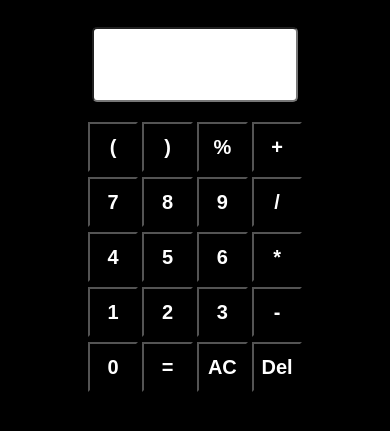
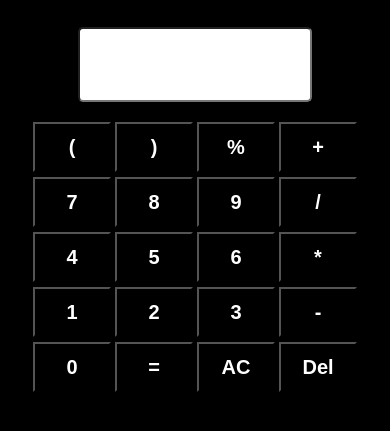
Before and after one commit to Bishop-bb/Calculator, a plain HTML site: page index.html in a window 390 px wide. Shown: the part 131-562 px from the top of the page. Drawn offline with Linux system fonts and the light colour scheme.

Commit message:
fixed my output

```diff
--- a/style.css
+++ b/style.css
@@ -69,9 +69,11 @@ section button{
     }
     section button{
         font-size: 20px;
+        width: 20%;
     }
 
     #output{
         font-size: 20px;
+        width: 60%;
     }
 }
```
